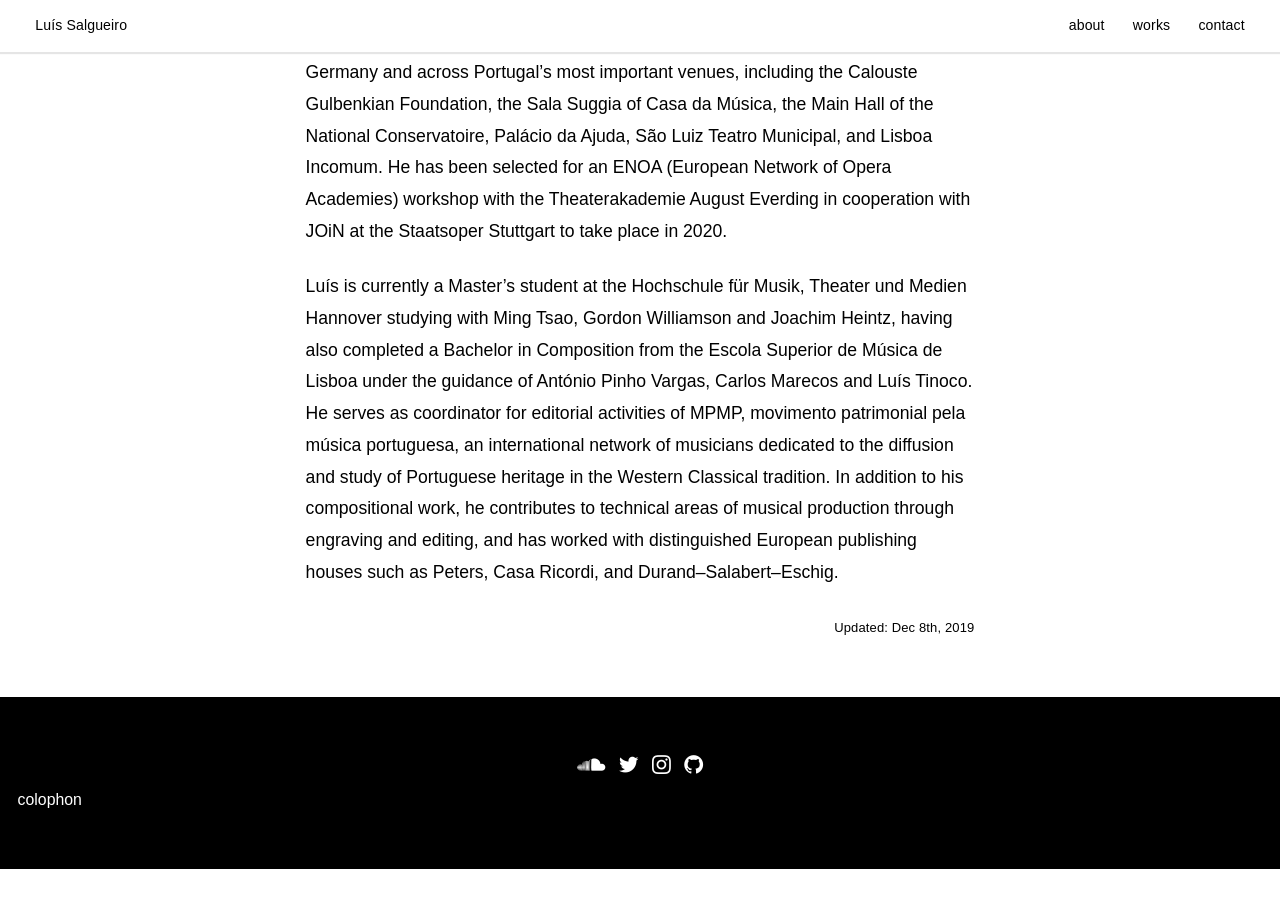
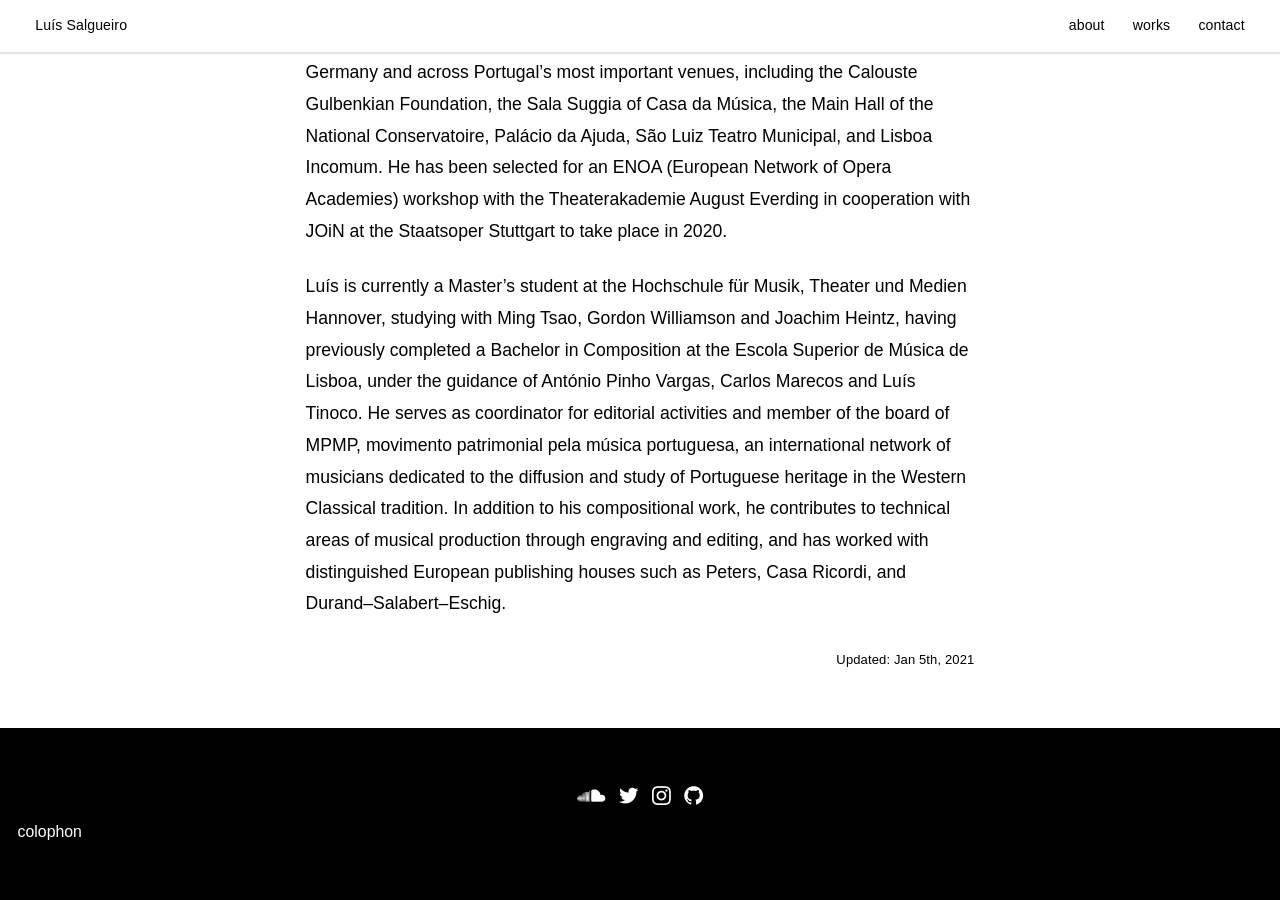
Before and after one commit to lsalgueiro/lsalgueiro.github.io, a Jekyll site: the page built from about.html, in a window 1280 px wide and 900 px high, scrolled down 1174 px. Built offline with Jekyll 4.4.1, drawn with Linux system fonts in a browser that asks for light colours; some web fonts are replaced; before the commit the page ends 2043 px from its top, so only the background shows below that.

```diff
--- a/about.html
+++ b/about.html
@@ -5,5 +5,5 @@ image: /assets/images/DSCF4011.jpg
 ---
 <p>Luís Salgueiro is a composer of instrumental, electronic and mixed music that draws from and pushes against discontinuities in timbres, time scales, embodied cognition. Recent and upcoming collaborations included pieces for Orquestra Gulbenkian, Quasar Saxophone Quartet, and pianists Philippe Marques and Duarte Pereira Martins. </p>
 <p>Luís has been featured as composer-in-residence with the Setúbal Youth Ensemble at Fórum Luísa Todi, and was recently a programmed composer on the festival Reencontros da Música Contemporânea in Aveiro. His music has been performed in Germany and across Portugal’s most important venues, including the Calouste Gulbenkian Foundation, the Sala Suggia of Casa da Música, the Main Hall of the National Conservatoire, Palácio da Ajuda, São Luiz Teatro Municipal, and Lisboa Incomum. He has been selected for an ENOA (European Network of Opera Academies) workshop with the Theaterakademie August Everding in cooperation with JOiN at the Staatsoper Stuttgart to take place in 2020.</p>
-<p>Luís is currently a Master’s student at the Hochschule für Musik, Theater und Medien Hannover studying with Ming Tsao, Gordon Williamson and Joachim Heintz, having also completed a Bachelor in Composition from the Escola Superior de Música de Lisboa under the guidance of António Pinho Vargas, Carlos Marecos and Luís Tinoco. He serves as coordinator for editorial activities of MPMP, movimento patrimonial pela música portuguesa, an international network of musicians dedicated to the diffusion and study of Portuguese heritage in the Western Classical tradition. In addition to his compositional work, he contributes to technical areas of musical production through engraving and editing, and has worked with distinguished European publishing houses such as Peters, Casa Ricordi, and Durand–Salabert–Eschig.</p>
-<h6 align="right" style="font-size:small">Updated: Dec 8th, 2019</h6>
+<p>Luís is currently a Master’s student at the Hochschule für Musik, Theater und Medien Hannover, studying with Ming Tsao, Gordon Williamson and Joachim Heintz, having previously completed a Bachelor in Composition at the Escola Superior de Música de Lisboa, under the guidance of António Pinho Vargas, Carlos Marecos and Luís Tinoco. He serves as coordinator for editorial activities and member of the board of MPMP, movimento patrimonial pela música portuguesa, an international network of musicians dedicated to the diffusion and study of Portuguese heritage in the Western Classical tradition. In addition to his compositional work, he contributes to technical areas of musical production through engraving and editing, and has worked with distinguished European publishing houses such as Peters, Casa Ricordi, and Durand–Salabert–Eschig.</p>
+<h6 align="right" style="font-size:small">Updated: Jan 5th, 2021</h6>
```
Also changed, not shown: _posts/2020-12-06-la-fievre-du-temps.md (added, +22 -0 lines), 15 other files.
